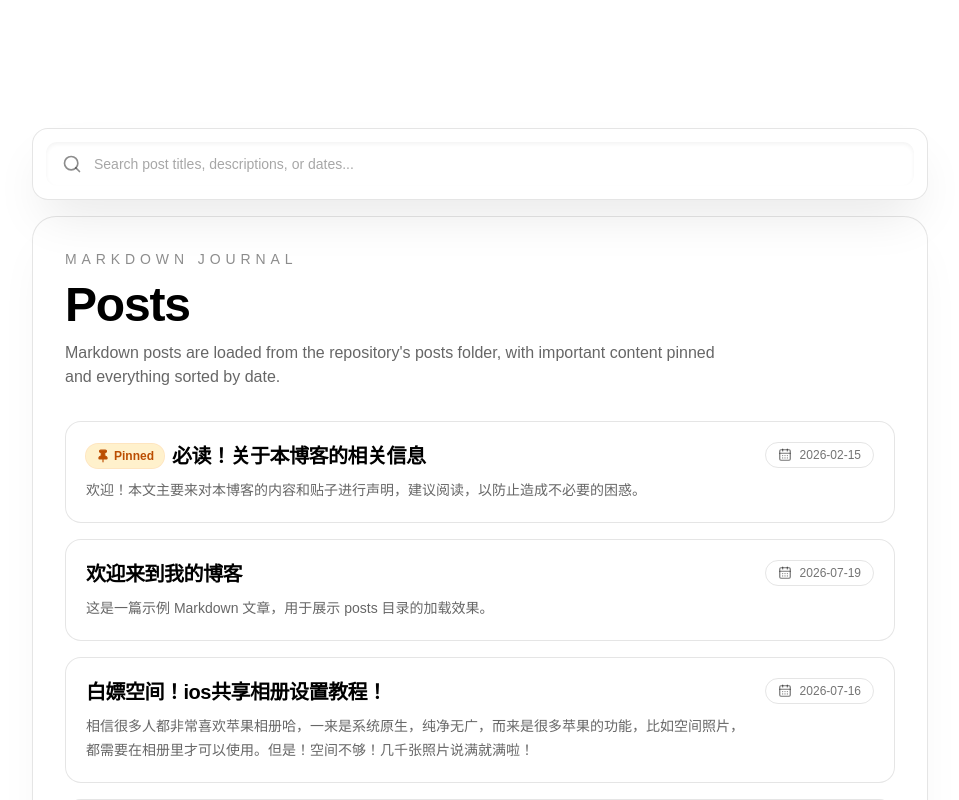
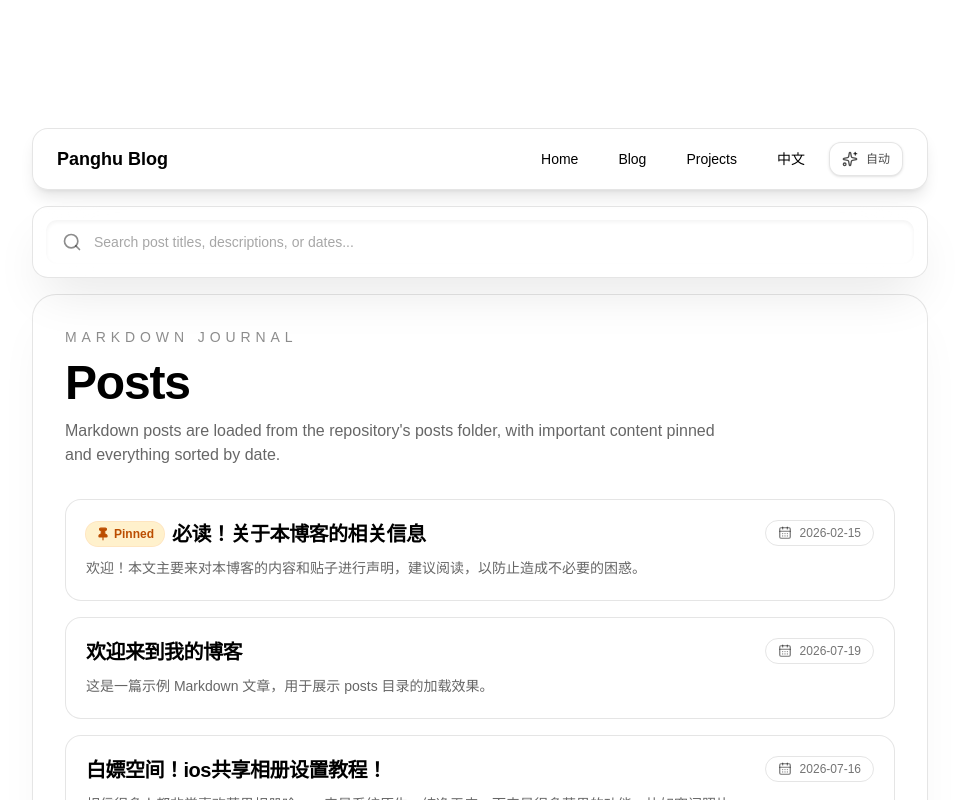
Before and after one commit to Panghu1102/next-blog, a Next.js app: page /en/posts in a window 1280 px wide. Shown: the top 800 px of the page, without its empty margins (160-1119 px from the left). Built offline with nearby package versions, Linux system fonts and the light colour scheme.

Commit message:
Fix locale routing and blog navigation

```diff
--- a/src/app/[locale]/page.tsx
+++ b/src/app/[locale]/page.tsx
@@ -3,16 +3,15 @@
 import Image from "next/image";
 import { Mail, ChevronDown, ExternalLink, CalendarDays, ArrowRight } from "lucide-react";
 import { AnimatePresence, motion } from "framer-motion";
-import { useLocale, useTranslations } from "next-intl";
+import { useTranslations } from "next-intl";
 import { Link } from "@/i18n/navigation";
-import { ThemeToggle } from "@/components/ThemeToggle";
+import { NavBar } from "@/components/NavBar";
 import { getAllPosts } from "@/lib/posts";
 import { useState } from "react";
 
 export default function Home() {
 	const [expanded, setExpanded] = useState(false);
 	const t = useTranslations();
-	const locale = useLocale();
 	const aboutParagraphs = t.raw("home.about") as string[];
 
 	const contacts = [
@@ -31,25 +30,7 @@ export default function Home() {
 		<div className="min-h-screen bg-white text-black dark:bg-black dark:text-white">
 			<motion.div initial={{ opacity: 0, y: 24 }} animate={{ opacity: 1, y: 0 }} transition={{ duration: 0.8, ease: "easeOut" }}>
 				<header className="fixed top-4 left-1/2 z-50 w-[calc(100%-2rem)] max-w-5xl -translate-x-1/2">
-					<nav className="flex items-center justify-between rounded-2xl border border-black/10 bg-white/20 px-6 py-3 shadow-lg backdrop-blur-xl dark:border-white/10 dark:bg-black/20">
-						<div className="text-lg font-semibold">Panghu Blog</div>
-						<div className="flex items-center gap-2">
-							{[
-								{ label: t("nav.home"), href: "/", anchor: false },
-								{ label: t("nav.blog"), href: "/posts", anchor: false },
-								{ label: t("nav.projects"), href: "/projects", anchor: false },
-								{ label: t("nav.about"), href: "#", anchor: true },
-							].map((item) => (
-								item.anchor ? (
-									<a key={item.label} href={item.href} className="rounded-xl px-4 py-2 text-sm transition-all hover:bg-black/5 dark:hover:bg-white/10">{item.label}</a>
-								) : (
-									<Link key={item.label} href={item.href} className="rounded-xl px-4 py-2 text-sm transition-all hover:bg-black/5 dark:hover:bg-white/10">{item.label}</Link>
-								)
-							))}
-							<Link href="/" locale={locale === "zh" ? "en" : "zh"} className="rounded-xl px-4 py-2 text-sm transition-all hover:bg-black/5 dark:hover:bg-white/10">{t("nav.language")}</Link>
-							<ThemeToggle />
-						</div>
-					</nav>
+					<NavBar />
 				</header>
 				<main className="flex min-h-screen flex-col items-center px-6 pt-32">
 					<motion.h1 initial={{opacity:0}} animate={{opacity:1}} transition={{delay:.2}} className="text-4xl font-bold tracking-tight sm:text-5xl">{t("home.title")}</motion.h1>
@@ -97,7 +78,7 @@ export default function Home() {
 						<div className="mt-6 grid gap-4 sm:grid-cols-2">
 							{latestPosts.length > 0 ? latestPosts.map((post, index) => (
 								<motion.div key={post.slug} initial={{ opacity: 0, y: 18 }} whileInView={{ opacity: 1, y: 0 }} viewport={{ once: true }} transition={{ duration: 0.45, delay: index * 0.06 }}>
-									<Link href={`/posts/${post.slug}`} className="group block h-full rounded-2xl border border-black/10 bg-white/35 p-5 transition duration-300 hover:-translate-y-1 hover:bg-white/60 hover:shadow-xl hover:shadow-black/10 dark:border-white/10 dark:bg-white/5 dark:hover:bg-white/10 dark:hover:shadow-white/5">
+									<Link href={{ pathname: "/posts/[slug]", params: { slug: post.slug } }} className="group block h-full rounded-2xl border border-black/10 bg-white/35 p-5 transition duration-300 hover:-translate-y-1 hover:bg-white/60 hover:shadow-xl hover:shadow-black/10 dark:border-white/10 dark:bg-white/5 dark:hover:bg-white/10 dark:hover:shadow-white/5">
 										{post.date ? (<span className="inline-flex items-center gap-2 rounded-full border border-black/10 px-3 py-1 text-xs text-black/55 dark:border-white/10 dark:text-white/55"><CalendarDays className="h-3.5 w-3.5" />{post.date}</span>) : null}
 										<h3 className="mt-3 text-lg font-semibold tracking-tight group-hover:text-indigo-500 dark:group-hover:text-indigo-300">{post.title}</h3>
 										<p className="mt-2 line-clamp-3 text-sm leading-6 text-black/60 dark:text-white/60">{post.description}</p>
--- a/src/app/[locale]/posts/[slug]/page.tsx
+++ b/src/app/[locale]/posts/[slug]/page.tsx
@@ -3,7 +3,7 @@ import { Link } from "@/i18n/navigation";
 import { notFound } from "next/navigation";
 import { ArrowLeft, CalendarDays } from "lucide-react";
 import { GiscusComments } from "@/components/posts/GiscusComments";
-import { getAllPosts, getPostBySlug, renderBlocks } from "@/lib/posts";
+import { getAllPosts, getPostBodyBlocks, getPostBySlug, renderBlocks } from "@/lib/posts";
 import { locales, type Locale } from "@/i18n/routing";
 
 export function generateStaticParams() {
@@ -41,10 +41,9 @@ export default async function PostPage({ params }: PostPageProps) {
             </p>
           ) : null}
           <h1 className="mt-4 text-4xl font-bold tracking-tight sm:text-5xl">{post.title}</h1>
-          <p className="mt-4 text-lg leading-8 text-black/60 dark:text-white/60">{post.description}</p>
         </header>
 
-        <div className="markdown-body mt-8">{renderBlocks(post.content.children)}</div>
+        <div className="markdown-body mt-8">{renderBlocks(getPostBodyBlocks(post))}</div>
       </article>
       <GiscusComments />
     </main>
--- /dev/null
+++ b/src/components/NavBar.tsx
@@ -0,0 +1,33 @@
+"use client";
+
+import { useLocale, useTranslations } from "next-intl";
+import { Link } from "@/i18n/navigation";
+import { ThemeToggle } from "@/components/ThemeToggle";
+
+export function NavBar() {
+  const t = useTranslations("nav");
+  const locale = useLocale();
+
+  const items = [
+    { label: t("home"), href: "/" },
+    { label: t("blog"), href: "/posts" },
+    { label: t("projects"), href: "/projects" },
+  ] as const;
+
+  return (
+    <nav className="flex items-center justify-between rounded-2xl border border-black/10 bg-white/20 px-6 py-3 shadow-lg backdrop-blur-xl dark:border-white/10 dark:bg-black/20">
+      <Link href="/" className="text-lg font-semibold">Panghu Blog</Link>
+      <div className="flex items-center gap-2">
+        {items.map((item) => (
+          <Link key={item.href} href={item.href} className="rounded-xl px-4 py-2 text-sm transition-all hover:bg-black/5 dark:hover:bg-white/10">
+            {item.label}
+          </Link>
+        ))}
+        <Link href="/" locale={locale === "zh" ? "en" : "zh"} className="rounded-xl px-4 py-2 text-sm transition-all hover:bg-black/5 dark:hover:bg-white/10">
+          {t("language")}
+        </Link>
+        <ThemeToggle />
+      </div>
+    </nav>
+  );
+}
--- a/src/components/posts/PostsList.tsx
+++ b/src/components/posts/PostsList.tsx
@@ -3,6 +3,7 @@
 import Fuse from "fuse.js";
 import { useTranslations } from "next-intl";
 import { Link } from "@/i18n/navigation";
+import { NavBar } from "@/components/NavBar";
 import { AnimatePresence, motion } from "framer-motion";
 import { CalendarDays, Pin, Search, X } from "lucide-react";
 import { useMemo, useState } from "react";
@@ -35,8 +36,9 @@ export function PostsList({ posts }: PostsListProps) {
         initial={{ opacity: 0, y: -18 }}
         animate={{ opacity: 1, y: 0 }}
         transition={{ duration: 0.55, ease: "easeOut" }}
-        className="sticky top-4 z-40 mx-auto mb-8 w-full max-w-4xl"
+        className="sticky top-4 z-40 mx-auto mb-8 w-full max-w-4xl space-y-4"
       >
+        <NavBar />
         <div className="rounded-2xl border border-black/10 bg-white/35 p-3 shadow-2xl shadow-black/10 backdrop-blur-2xl supports-[backdrop-filter]:bg-white/25 dark:border-white/10 dark:bg-black/35 dark:shadow-white/5 dark:supports-[backdrop-filter]:bg-black/25">
           <div className="flex items-center gap-3 rounded-xl border border-white/40 bg-white/45 px-4 py-3 shadow-inner dark:border-white/10 dark:bg-white/10">
             <Search className="h-5 w-5 shrink-0 text-black/45 dark:text-white/45" />
@@ -91,7 +93,7 @@ export function PostsList({ posts }: PostsListProps) {
                 transition={{ delay: index * 0.04, duration: 0.42, ease: "easeOut" }}
               >
                 <Link
-                  href={`/posts/${post.slug}`}
+                  href={{ pathname: "/posts/[slug]", params: { slug: post.slug } }}
                   className="group block rounded-2xl border border-black/10 bg-white/45 p-5 transition duration-300 hover:-translate-y-1 hover:bg-white/75 hover:shadow-xl hover:shadow-black/10 dark:border-white/10 dark:bg-white/5 dark:hover:bg-white/10 dark:hover:shadow-white/5"
                 >
                   <div className="flex flex-col gap-3 sm:flex-row sm:items-start sm:justify-between">
--- a/src/i18n/routing.ts
+++ b/src/i18n/routing.ts
@@ -7,6 +7,13 @@ export const routing = defineRouting({
   locales,
   defaultLocale,
   localePrefix: "always",
+  localeDetection: true,
+  pathnames: {
+    "/": "/",
+    "/projects": "/projects",
+    "/posts": "/blog",
+    "/posts/[slug]": "/blog/[slug]",
+  },
 });
 
 export type Locale = (typeof locales)[number];
--- a/src/lib/posts.tsx
+++ b/src/lib/posts.tsx
@@ -93,6 +93,18 @@ function renderTableRow(row: TableRow, index: number, isHeader = false) {
   );
 }
 
+export function getPostBodyBlocks(post: Post): RootContent[] {
+  const [firstBlock, ...remainingBlocks] = post.content.children;
+
+  if (firstBlock?.type !== "paragraph") {
+    return post.content.children;
+  }
+
+  return getPlainText(firstBlock.children).trim() === post.description.trim()
+    ? remainingBlocks
+    : post.content.children;
+}
+
 export function renderBlocks(nodes: RootContent[] = []) {
   return nodes.map((node, index) => {
     if (node.type === "heading") {
```
